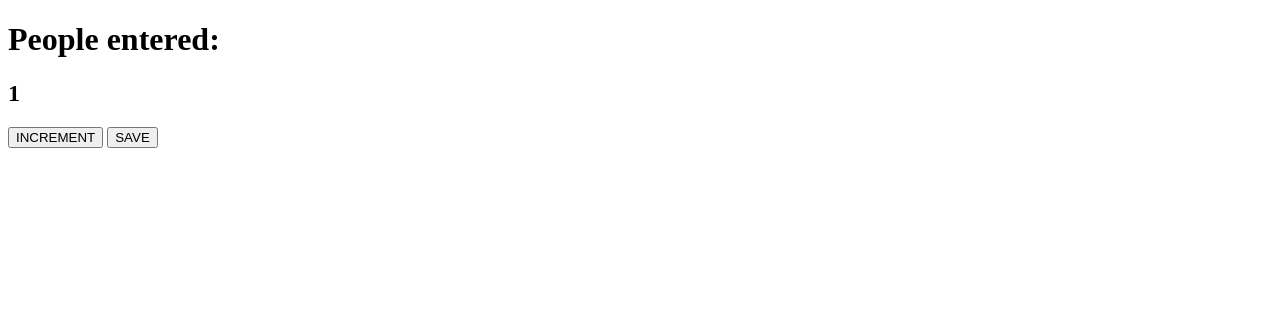
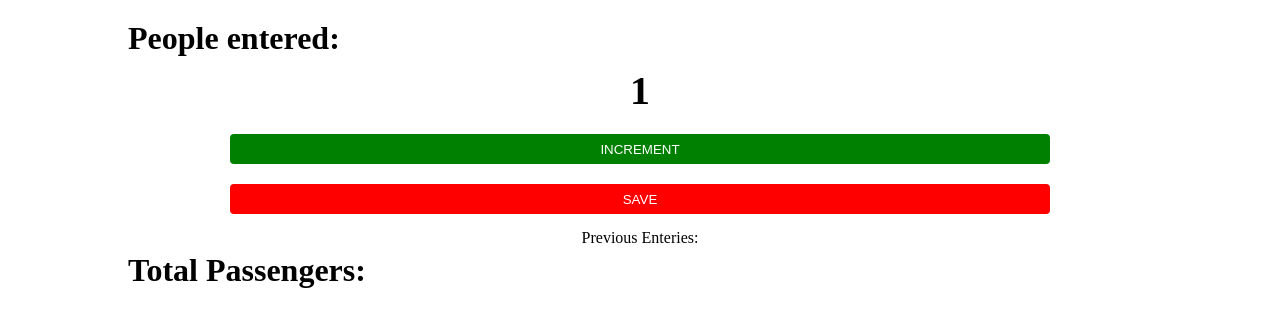
Before and after one commit to emmaglorypraise/javascript-min-projects, a plain HTML site: page passenger-counter/index.html in a window 1280 px wide. Both pictures are taken after a click on the button "INCREMENT". Drawn offline with Linux system fonts and the light colour scheme.

Commit message:
summed total passengers

```diff
--- a/passenger-counter/index.html
+++ b/passenger-counter/index.html
@@ -5,14 +5,17 @@
     <meta http-equiv="X-UA-Compatible" content="IE=edge">
     <meta name="viewport" content="width=device-width, initial-scale=1.0">
     <title>Passenger Counter</title>
+    <link rel="stylesheet" href="main.css">
 </head>
 <body>
-
-    <h1>People entered:</h1>
-    <h2 id="count-el">0</h2>
-    <button id="increment-btn" onclick="increment()">INCREMENT</button>
-    <button id="save-btn" onclick="save()">SAVE</button>
-
-    <script src="main.js"></script>
+    <div class="container">
+        <h1>People entered:</h1>
+        <h2 id="count-el">0</h2>
+        <button id="increment-btn" onclick="increment()">INCREMENT</button>
+        <button id="save-btn" onclick="save()">SAVE</button>
+         <p id="save-el">Previous Enteries: </p>
+         <h1>Total Passengers: <span id="total-el"></span> </h1>
+        <script src="main.js"></script>
+   </div>
 </body>
 </html>
--- /dev/null
+++ b/passenger-counter/main.css
@@ -0,0 +1,35 @@
+* {
+    margin: 0;
+    padding: 0;
+}
+.container{
+    width: 80%;
+    margin: 20px auto;
+    text-align: center;
+}
+h1{
+    text-align: left;
+}
+h2{
+    font-weight: 700;
+    font-size: 40px;
+    margin: 10px auto;
+}
+p{
+    margin: 5px auto;
+}
+button{
+    width: 80%;
+    height: 30px;
+    margin: 10px auto;
+    border: none;
+    border-radius: 4px;
+}
+#increment-btn{
+    background-color: green;
+    color: white;
+}
+#save-btn{
+    background-color: red;
+    color: white;
+}
--- a/passenger-counter/main.js
+++ b/passenger-counter/main.js
@@ -1,12 +1,35 @@
+// Connects HTML DOM
 let countEl = document.getElementById('count-el');
+let saveEl = document.getElementById('save-el');
+let totalEl = document.getElementById('total-el');
+
+//new variables to hold number of people
 let count = 0;
 
+// stores the old values
+let newCount = 0;
+
+// triggered when increment button is clicked and changes initial value
 function increment() {
-    count = count + 1 ;
-    countEl.innerHTML = count;
-    console.log('count')
+    count +=  1 ;
+    countEl.textContent = count;
 }
 
+// triggered when save button is clicked
 function save() {
-    console.log(count);
+
+    let countStr = count + ' + ';
+
+
+    let totalEnteries;
+    newCount += count;
+    totalEnteries = newCount;
+
+    totalEl.textContent = totalEnteries
+    saveEl.textContent += countStr;
+
+    // resets when save button is clicked
+    countEl.textContent = 0;
+    count = 0;
+
 }
```
